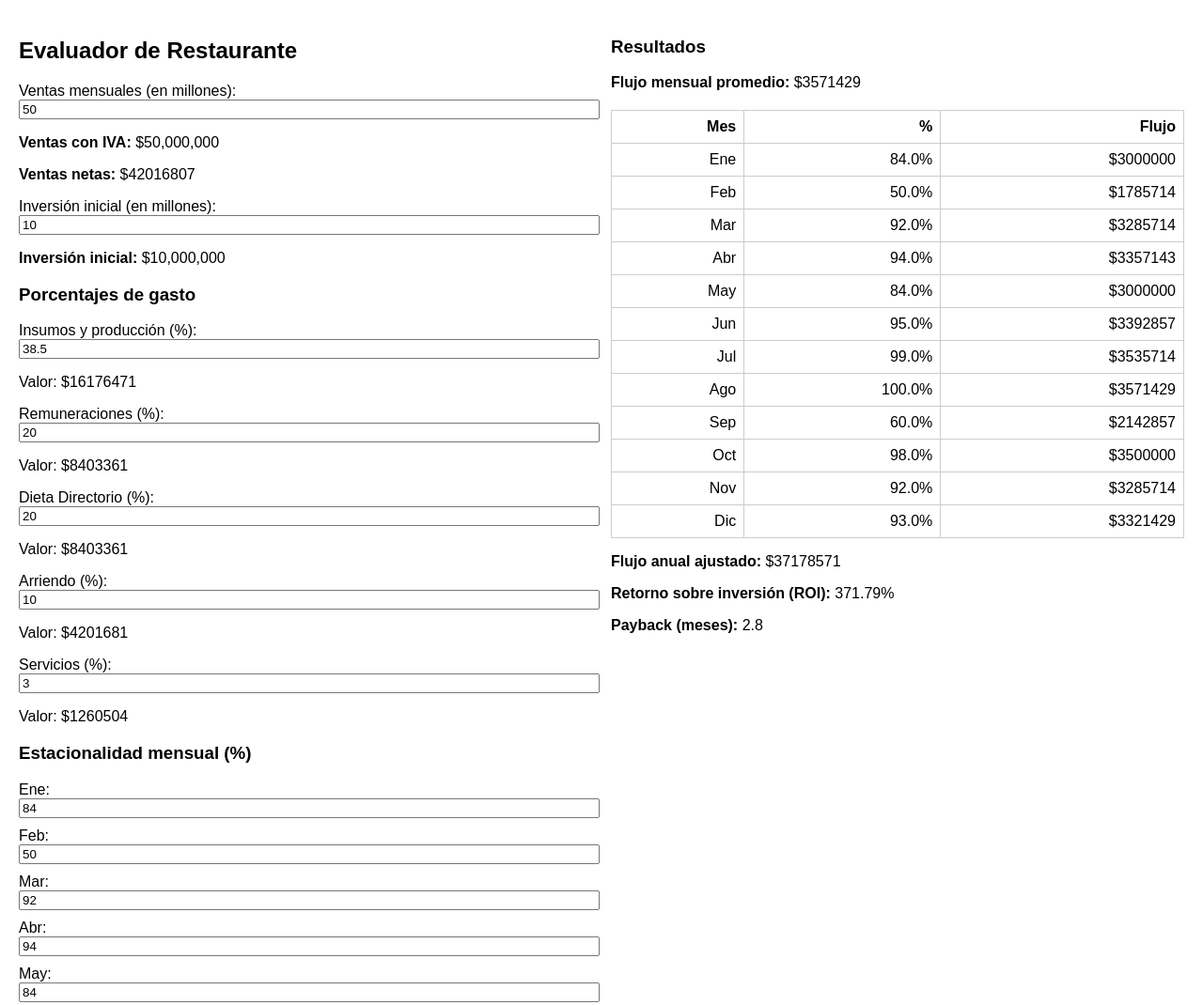
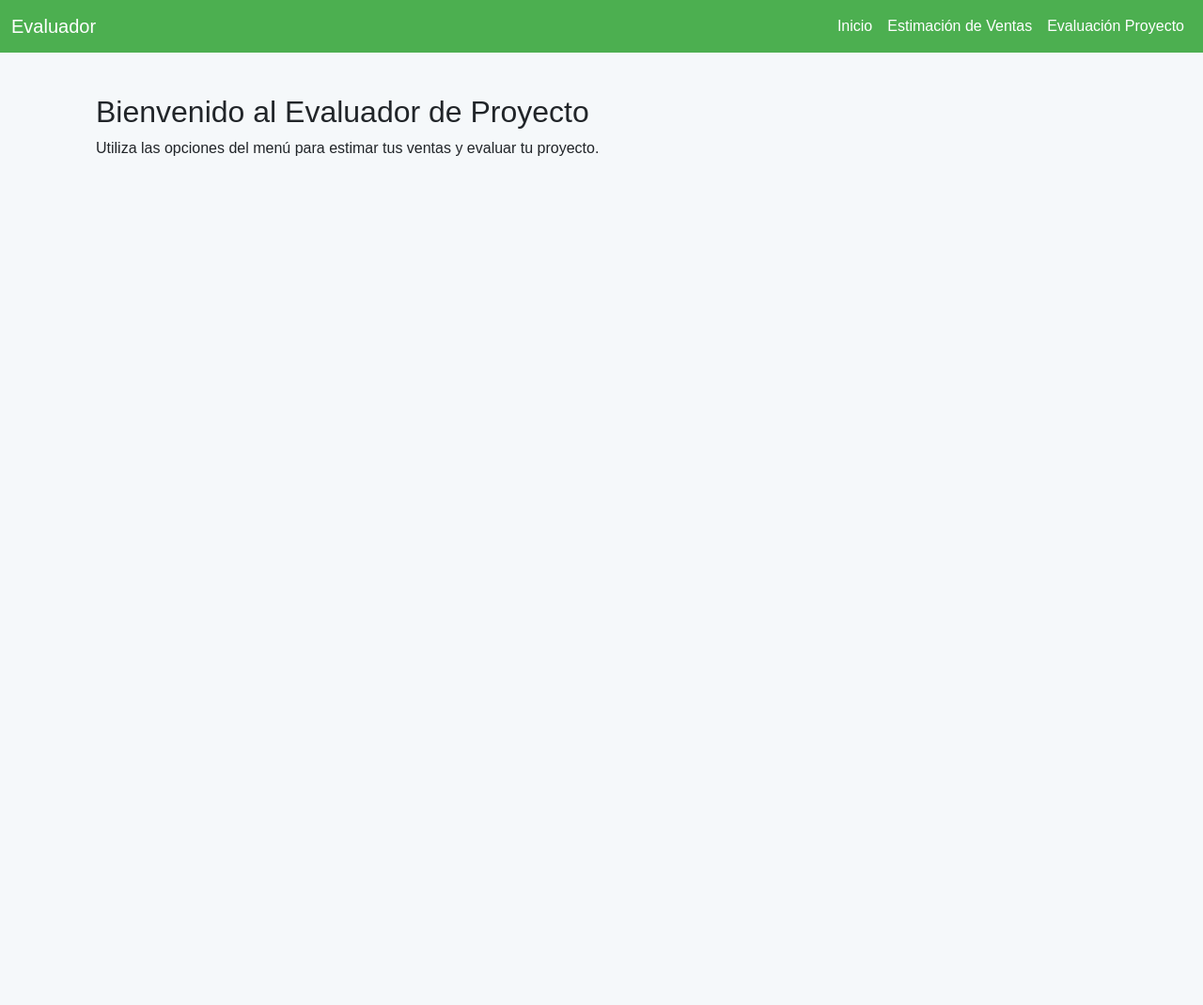
Before and after one commit to mstrubee/Evaluador_Integrado, a plain HTML site: page index.html in a window 1280 px wide. Shown: the top 1070 px of the page at 94% size. After the commit the page ends 800 px from the top, so only its background shows below. Drawn offline with nearby package versions, Linux system fonts and the light colour scheme.

Commit message:
index.html

```diff
--- a/index.html
+++ b/index.html
@@ -1,157 +1,74 @@
 <!DOCTYPE html>
 <html lang="es">
 <head>
-  <meta charset="UTF-8">
-  <meta name="viewport" content="width=device-width, initial-scale=1.0">
-  <title>Evaluador de Restaurante</title>
+  <meta charset="UTF-8" />
+  <meta name="viewport" content="width=device-width, initial-scale=1" />
+  <title>Evaluador de Proyecto</title>
+  <link href="https://cdn.jsdelivr.net/npm/bootstrap@5.3.0/dist/css/bootstrap.min.css" rel="stylesheet" />
+  <script src="https://cdn.jsdelivr.net/npm/chart.js"></script>
+  <script src="https://cdnjs.cloudflare.com/ajax/libs/jspdf/2.5.1/jspdf.umd.min.js"></script>
   <style>
     body {
       font-family: Arial, sans-serif;
-      margin: 20px;
-      display: flex;
-      flex-wrap: wrap;
-      gap: 20px;
+      background-color: #f5f8fa;
+      padding-bottom: 30px;
     }
-    .col {
-      flex: 1;
-      min-width: 280px;
+    .navbar {
+      background-color: #4CAF50;
     }
-    label, input {
+    .navbar-brand,
+    .nav-link {
+      color: #fff !important;
+    }
+    .seccion {
+      display: none;
+      padding: 20px;
+    }
+    .activo {
       display: block;
-      margin-bottom: 10px;
-    }
-    input[type="number"] {
-      width: 100%;
-    }
-    table {
-      margin-top: 20px;
-      width: 100%;
-      border-collapse: collapse;
-    }
-    td, th {
-      padding: 8px;
-      border: 1px solid #ccc;
-      text-align: right;
     }
   </style>
 </head>
 <body>
+  <nav class="navbar navbar-expand-lg">
+    <div class="container-fluid">
+      <a class="navbar-brand" href="#">Evaluador</a>
+      <button class="navbar-toggler" type="button" data-bs-toggle="collapse" data-bs-target="#navbarNav">
+        <span class="navbar-toggler-icon"></span>
+      </button>
+      <div class="collapse navbar-collapse" id="navbarNav">
+        <ul class="navbar-nav ms-auto">
+          <li class="nav-item"><a class="nav-link" href="#" onclick="mostrarSeccion('inicio')">Inicio</a></li>
+          <li class="nav-item"><a class="nav-link" href="#" onclick="mostrarSeccion('estimacion')">Estimación de Ventas</a></li>
+          <li class="nav-item"><a class="nav-link" href="#" onclick="mostrarSeccion('evaluacion')">Evaluación Proyecto</a></li>
+        </ul>
+      </div>
+    </div>
+  </nav>
 
-<div class="col">
-  <h2>Evaluador de Restaurante</h2>
+  <div class="container">
+    <div id="inicio" class="seccion activo">
+      <h2 class="mt-4">Bienvenido al Evaluador de Proyecto</h2>
+      <p>Utiliza las opciones del menú para estimar tus ventas y evaluar tu proyecto.</p>
+    </div>
 
-  <label>Ventas mensuales (en millones):
-    <input type="number" id="ventasBase" value="50">
-  </label>
-  <p><strong>Ventas con IVA:</strong> $<span id="ventasIVA">0</span></p>
-  <p><strong>Ventas netas:</strong> $<span id="netoMostrar">0</span></p>
+    <div id="estimacion" class="seccion">
+      <!-- Aquí se insertará el contenido real de Estimación de Ventas -->
+      <iframe src="index Est. Ventas - historial.html" style="width:100%; height:1500px; border:none;"></iframe>
+    </div>
 
-  <label>Inversión inicial (en millones):
-    <input type="number" id="inversion" value="10">
-  </label>
-  <p><strong>Inversión inicial:</strong> $<span id="inversionMonto">0</span></p>
+    <div id="evaluacion" class="seccion">
+      <!-- Aquí se insertará el contenido real de Evaluación de Proyecto -->
+      <iframe src="index_EvRestaurante - C Historia y Descarga.html" style="width:100%; height:1500px; border:none;"></iframe>
+    </div>
+  </div>
 
-  <h3>Porcentajes de gasto</h3>
-  <label>Insumos y producción (%): <input type="number" id="insumos" value="38.5"></label>
-  <p>Valor: $<span id="gastoInsumos">0</span></p>
-
-  <label>Remuneraciones (%): <input type="number" id="remuneraciones" value="20"></label>
-  <p>Valor: $<span id="gastoRem">0</span></p>
-
-  <label>Dieta Directorio (%): <input type="number" id="dieta" value="20"></label>
-  <p>Valor: $<span id="gastoDieta">0</span></p>
-
-  <label>Arriendo (%): <input type="number" id="arriendo" value="10"></label>
-  <p>Valor: $<span id="gastoArriendo">0</span></p>
-
-  <label>Servicios (%): <input type="number" id="servicios" value="3"></label>
-  <p>Valor: $<span id="gastoServicios">0</span></p>
-
-  <h3>Estacionalidad mensual (%)</h3>
-  <div id="meses"></div>
-</div>
-
-<div class="col">
-  <h3>Resultados</h3>
-  <div id="resultados"></div>
-</div>
-
-<script>
-const mesesNombres = ["Ene", "Feb", "Mar", "Abr", "May", "Jun", "Jul", "Ago", "Sep", "Oct", "Nov", "Dic"];
-const estacionalidad = [84, 50, 92, 94, 84, 95, 99, 100, 60, 98, 92, 93]; // Estacionalidad por mes
-let mesesDiv = document.getElementById("meses");
-
-mesesNombres.forEach((mes, i) => {
-  let input = document.createElement("input");
-  input.type = "number";
-  input.id = "mes" + i;
-  input.value = estacionalidad[i]; // Establecer el valor predeterminado según los porcentajes de estacionalidad
-  input.style.marginRight = "10px";
-  input.addEventListener("input", calcular);
-  mesesDiv.appendChild(document.createTextNode(mes + ": "));
-  mesesDiv.appendChild(input);
-});
-
-["ventasBase", "inversion", "insumos", "remuneraciones", "dieta", "arriendo", "servicios"].forEach(id =>
-  document.getElementById(id).addEventListener("input", calcular)
-);
-
-function calcular() {
-  const millonesVentas = parseFloat(document.getElementById("ventasBase").value) || 0;
-  const ventasIVA = millonesVentas * 1_000_000;
-  const millonesInversion = parseFloat(document.getElementById("inversion").value) || 0;
-  const inversion = millonesInversion * 1_000_000;
-  const neto = ventasIVA / 1.19;
-
-  document.getElementById("ventasIVA").textContent = ventasIVA.toLocaleString();
-  document.getElementById("netoMostrar").textContent = neto.toFixed(0).toLocaleString();
-  document.getElementById("inversionMonto").textContent = inversion.toLocaleString();
-
-  const p_insumos = parseFloat(document.getElementById("insumos").value) / 100;
-  const p_rem = parseFloat(document.getElementById("remuneraciones").value) / 100;
-  const p_dieta = parseFloat(document.getElementById("dieta").value) / 100;
-  const p_arriendo = parseFloat(document.getElementById("arriendo").value) / 100;
-  const p_serv = parseFloat(document.getElementById("servicios").value) / 100;
-
-  const g_insumos = neto * p_insumos;
-  const g_rem = neto * p_rem;
-  const g_dieta = neto * p_dieta;
-  const g_arriendo = neto * p_arriendo;
-  const g_serv = neto * p_serv;
-
-  document.getElementById("gastoInsumos").textContent = g_insumos.toFixed(0).toLocaleString();
-  document.getElementById("gastoRem").textContent = g_rem.toFixed(0).toLocaleString();
-  document.getElementById("gastoDieta").textContent = g_dieta.toFixed(0).toLocaleString();
-  document.getElementById("gastoArriendo").textContent = g_arriendo.toFixed(0).toLocaleString();
-  document.getElementById("gastoServicios").textContent = g_serv.toFixed(0).toLocaleString();
-
-  const gastos = g_insumos + g_rem + g_dieta + g_arriendo + g_serv;
-  const flujoMensual = neto - gastos;
-
-  let totalAnual = 0;
-  let tabla = `<table><tr><th>Mes</th><th>%</th><th>Flujo</th></tr>`;
-  for (let i = 0; i < 12; i++) {
-    let est = parseFloat(document.getElementById("mes" + i).value) / 100;
-    let flujoMes = flujoMensual * est;
-    totalAnual += flujoMes;
-    tabla += `<tr><td>${mesesNombres[i]}</td><td>${(est*100).toFixed(1)}%</td><td>$${flujoMes.toFixed(0).toLocaleString()}</td></tr>`;
-  }
-  tabla += "</table>";
-
-  const ROI = (totalAnual / inversion) * 100;
-  const paybackMeses = inversion / flujoMensual;
-
-  document.getElementById("resultados").innerHTML = `
-    <p><strong>Flujo mensual promedio:</strong> $${flujoMensual.toFixed(0).toLocaleString()}</p>
-    ${tabla}
-    <p><strong>Flujo anual ajustado:</strong> $${totalAnual.toFixed(0).toLocaleString()}</p>
-    <p><strong>Retorno sobre inversión (ROI):</strong> ${ROI.toFixed(2)}%</p>
-    <p><strong>Payback (meses):</strong> ${paybackMeses.toFixed(1)}</p>
-  `;
-}
-
-window.addEventListener("DOMContentLoaded", calcular);
-</script>
-
+  <script src="https://cdn.jsdelivr.net/npm/bootstrap@5.3.0/dist/js/bootstrap.bundle.min.js"></script>
+  <script>
+    function mostrarSeccion(id) {
+      document.querySelectorAll('.seccion').forEach(s => s.classList.remove('activo'));
+      document.getElementById(id).classList.add('activo');
+    }
+  </script>
 </body>
 </html>
```
